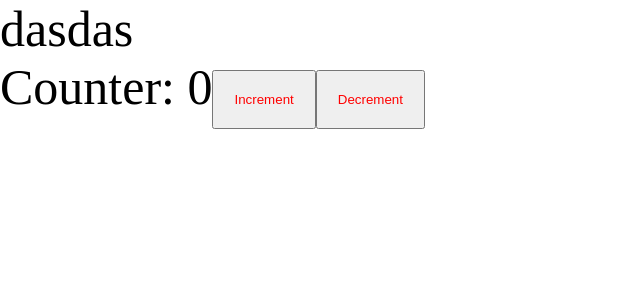
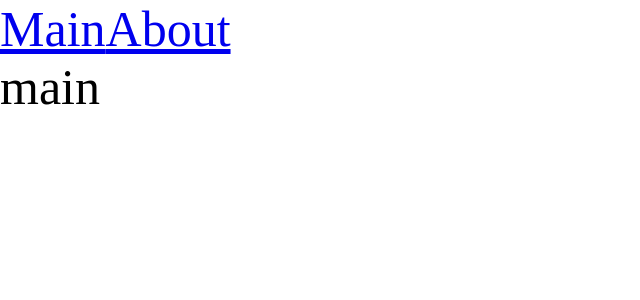
Before and after one commit to grandleemon/prod-react, a React app: page / in a window 1280 px wide. Shown: the top 300 px of the page, without its empty margins (0-640 px from the left). Built offline with nearby package versions, Linux system fonts and the light colour scheme.

Commit message:
code splitting, added router

```diff
--- a/src/App.tsx
+++ b/src/App.tsx
@@ -1,12 +1,20 @@
-import React from 'react';
-import {Counter} from "./components/Counter";
+import React, {Suspense} from 'react';
 import "./index.scss"
+import {Link, Route, Routes} from "react-router-dom";
+import {MainPageAsync} from "./pages/MainPage/MainPage.async";
+import {AboutPageAsync} from "./pages/AboutPage/AboutPage.async";
 
 const App = () => {
   return (
     <div className="app">
-      dasdas
-      <Counter />
+      <Link to="/">Main</Link>
+      <Link to="/about">About</Link>
+      <Suspense fallback="Loading">
+        <Routes>
+          <Route path="/" element={<MainPageAsync/>}/>
+          <Route path="/about" element={<AboutPageAsync/>}/>
+        </Routes>
+      </Suspense>
     </div>
   );
 };
--- a/src/index.tsx
+++ b/src/index.tsx
@@ -1,6 +1,10 @@
 import {render} from "react-dom";
 import App from "./App";
+import {BrowserRouter} from "react-router-dom";
 
 render(
-  <App />, document.getElementById("root")
+  <BrowserRouter>
+    <App/>
+  </BrowserRouter>,
+  document.getElementById("root")
 )
--- /dev/null
+++ b/src/pages/AboutPage/AboutPage.async.tsx
@@ -0,0 +1,6 @@
+import {lazy} from "react";
+
+export const AboutPageAsync = lazy(() => new Promise(res => {
+  // @ts-ignore
+  setTimeout(() => res(import("./AboutPage")), 1500)
+}))
--- /dev/null
+++ b/src/pages/AboutPage/AboutPage.tsx
@@ -0,0 +1,11 @@
+import React from 'react';
+
+const AboutPage = () => {
+  return (
+    <div>
+      about
+    </div>
+  );
+};
+
+export default AboutPage;
--- /dev/null
+++ b/src/pages/MainPage/MainPage.async.tsx
@@ -0,0 +1,6 @@
+import {lazy} from "react";
+
+export const MainPageAsync = lazy(() => new Promise(res => {
+  // @ts-ignore
+  setTimeout(() => res(import("./MainPage")), 1500)
+}))
--- /dev/null
+++ b/src/pages/MainPage/MainPage.tsx
@@ -0,0 +1,11 @@
+import React from 'react';
+
+const MainPage = () => {
+  return (
+    <div>
+      main
+    </div>
+  );
+};
+
+export default MainPage;
```
Also changed, not shown: 1 other file (tests, documents, lock files or other folders).
